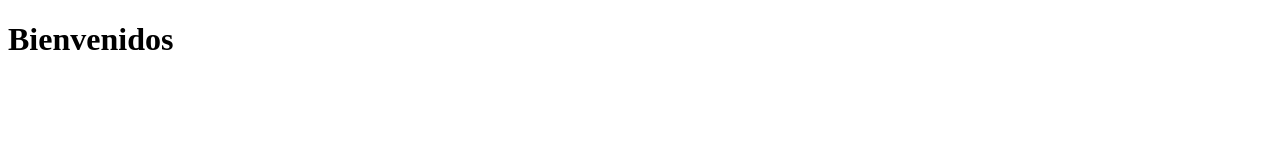
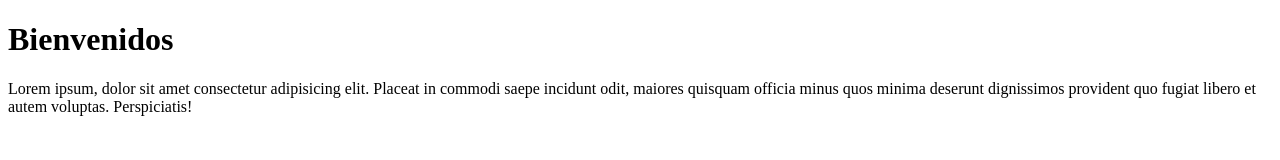
Before and after one commit to Chichompf82/proyectoInicial, a plain HTML site: page index.html in a window 1280 px wide. Drawn offline with Linux system fonts and the light colour scheme.

Commit message:
agreguo un parrao

```diff
--- a/index.html
+++ b/index.html
@@ -10,5 +10,7 @@
 
     <h1>Bienvenidos</h1>
 
+    <p>Lorem ipsum, dolor sit amet consectetur adipisicing elit. Placeat in commodi saepe incidunt odit, maiores quisquam officia minus quos minima deserunt dignissimos provident quo fugiat libero et autem voluptas. Perspiciatis!</p>
+
 </body>
 </html>
```
